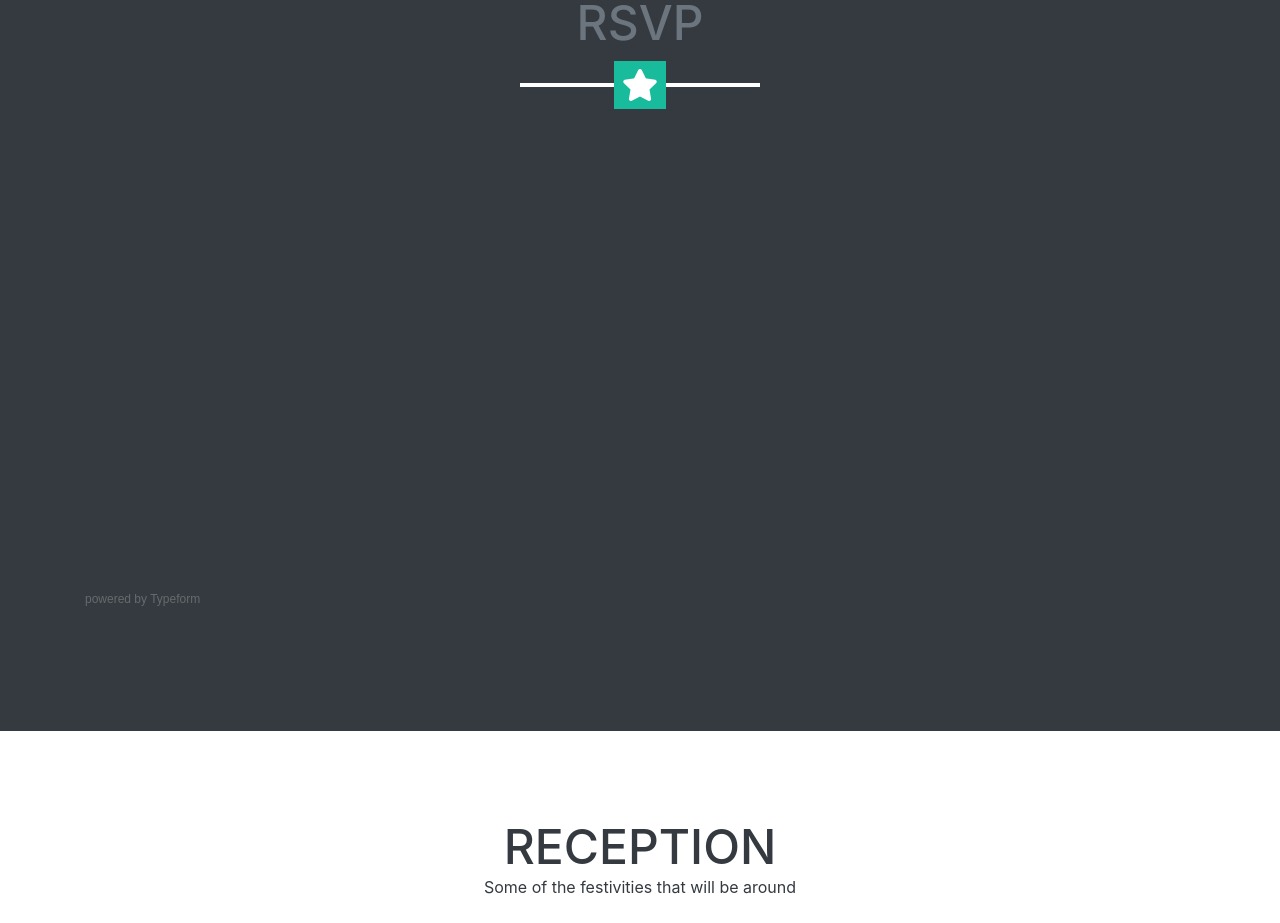
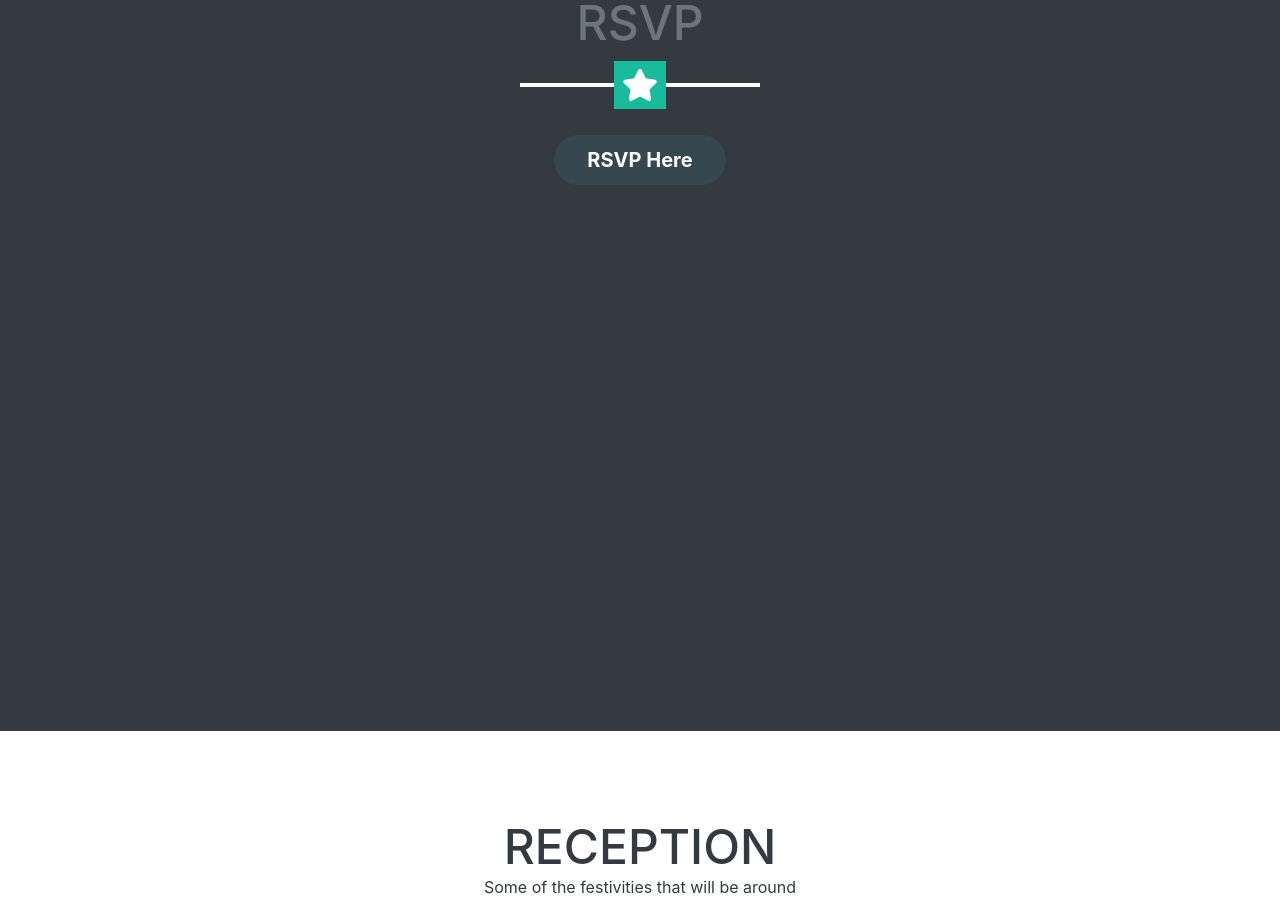
Before and after one commit to krkeco/wedding_bootstrap, a website with bundled scripts: page index.html in a window 1280 px wide. Shown: the part 1711-2634 px from the top of the page. Built offline with nearby package versions, Linux system fonts and the light colour scheme; a script that the page names is missing; files whose address does not match are found by name; a web font is replaced by a local one.

Commit message:
fix form by making a modal

```diff
--- a/index.html
+++ b/index.html
@@ -141,9 +141,10 @@
       <div class="container">
         <h2 class="text-center text-uppercase text-secondary mb-0">RSVP</h2>
         <hr class="star-light mb-5">
-        <div class="form-height">
-        <div class="typeform-widget form-height" data-url="https://kristofercole.typeform.com/to/teQXZL" style="width: 100%; height: 90%;"></div> <script> (function() { var qs,js,q,s,d=document, gi=d.getElementById, ce=d.createElement, gt=d.getElementsByTagName, id="typef_orm", b="https://embed.typeform.com/"; if(!gi.call(d,id)) { js=ce.call(d,"script"); js.id=id; js.src=b+"embed.js"; q=gt.call(d,"script")[0]; q.parentNode.insertBefore(js,q) } })() </script> <div style="font-family: Sans-Serif;font-size: 12px;color: #999;opacity: 0.5; padding-top: 5px;"> powered by <a href="https://admin.typeform.com/signup?utm_campaign=teQXZL&utm_source=typeform.com-13198068-Basic&utm_medium=typeform&utm_content=typeform-embedded-poweredbytypeform&utm_term=EN" style="color: #999" target="_blank">Typeform</a> </div>
-      <!--  -->
+        <div class="form-height text-center">
+
+       <a class="typeform-share button" href="https://kristofercole.typeform.com/to/teQXZL" data-mode="popup" style="display:inline-block;text-decoration:none;background-color:#37474f;color:white;cursor:pointer;font-size:20px;line-height:50px;text-align:center;margin:0;height:50px;padding:0px 33px;border-radius:25px;max-width:100%;white-space:nowrap;overflow:hidden;text-overflow:ellipsis;font-weight:bold;-webkit-font-smoothing:antialiased;-moz-osx-font-smoothing:grayscale;" data-submit-close-delay="5" target="_blank">RSVP Here </a> <script> (function() { var qs,js,q,s,d=document, gi=d.getElementById, ce=d.createElement, gt=d.getElementsByTagName, id="typef_orm_share", b="https://embed.typeform.com/"; if(!gi.call(d,id)){ js=ce.call(d,"script"); js.id=id; js.src=b+"embed.js"; q=gt.call(d,"script")[0]; q.parentNode.insertBefore(js,q) } })() </script>
+
       </div>
       </div>
     </section>
```
